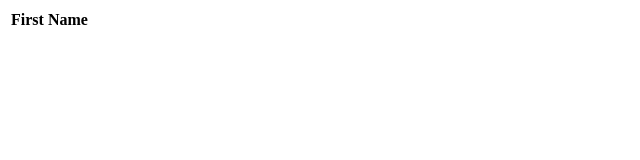
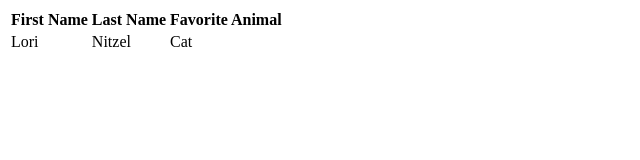
Before and after one commit to LoriNitzel/animalthing, a plain HTML site: page favorites.html in a window 1280 px wide. Shown: the whole page, without its empty margins (0-640 px from the left). Drawn offline with Linux system fonts and the light colour scheme.

Commit message:
another commit

```diff
--- a/favorites.html
+++ b/favorites.html
@@ -6,10 +6,25 @@
     <th>
       First Name
     </th>
+    <th>
+      Last Name
+    </th>
+    <th>
+      Favorite Animal
+    </th>
+  </tr>
+  <tr>
     <td>
-
+      Lori
+    </td>
+    <td>
+      Nitzel
+    </td>
+    <td>
+      Cat
     </td>
   </tr>
+
 </table>
 </body>
 </head>
```
